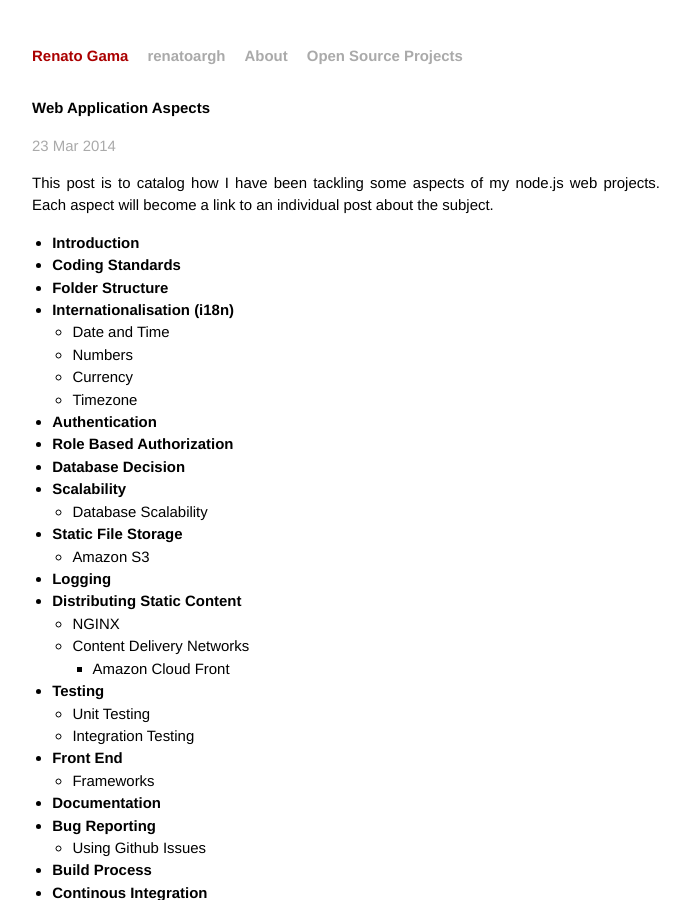
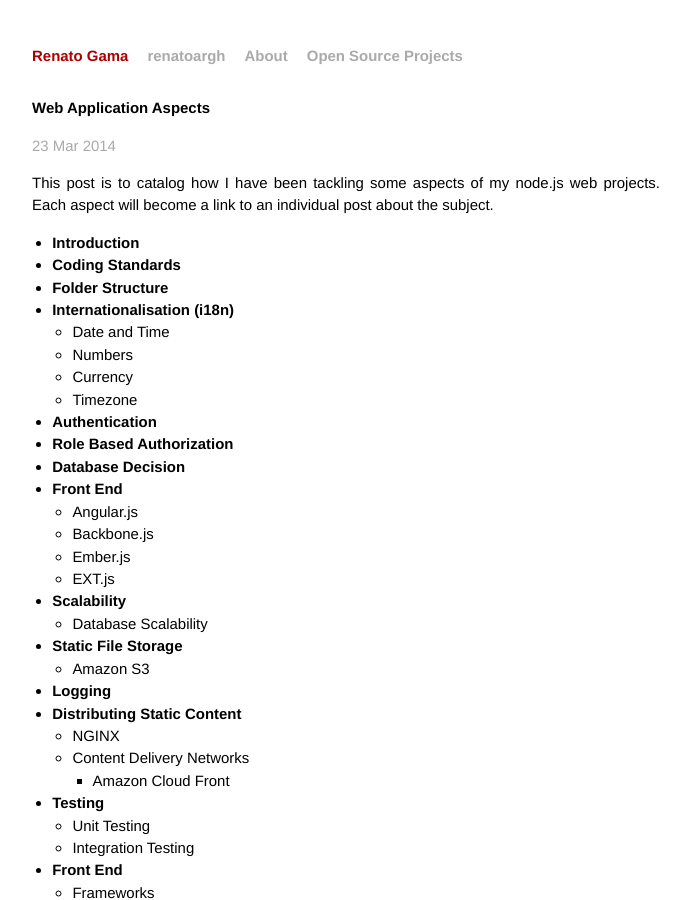
Before and after one commit to renatoargh/renatoargh.github.io, a Jekyll site: the page built from _posts/2014-03-23-web-application-aspects.md, in a window 1280 px wide and 900 px high. Shown: the whole window, without its empty margins (294-984 px from the left). Built offline with Jekyll 4.4.1, drawn with Linux system fonts in a browser that asks for light colours; Markdown is read by kramdown in place of the engine named in the settings; comment, search, counter and statistics services are not loaded.

Commit message:
Update 2014-03-23-web-application-aspects.md

```diff
--- a/_posts/2014-03-23-web-application-aspects.md
+++ b/_posts/2014-03-23-web-application-aspects.md
@@ -16,6 +16,11 @@ This post is to catalog how I have been tackling some aspects of my node.js web
 - **Authentication**
 - **Role Based Authorization**
 - **Database Decision**
+- **Front End**
+  - Angular.js
+  - Backbone.js
+  - Ember.js
+  - EXT.js
 - **Scalability**
   - Database Scalability
 - **Static File Storage**
```
